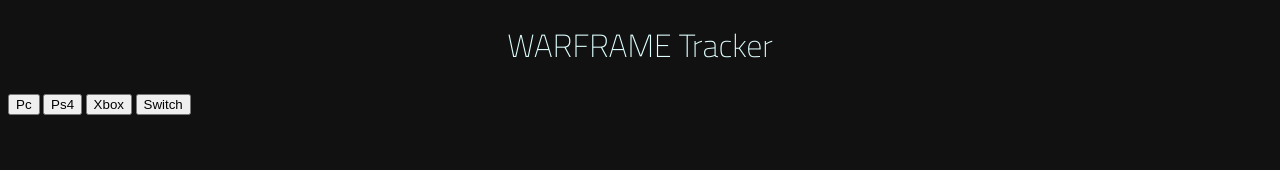
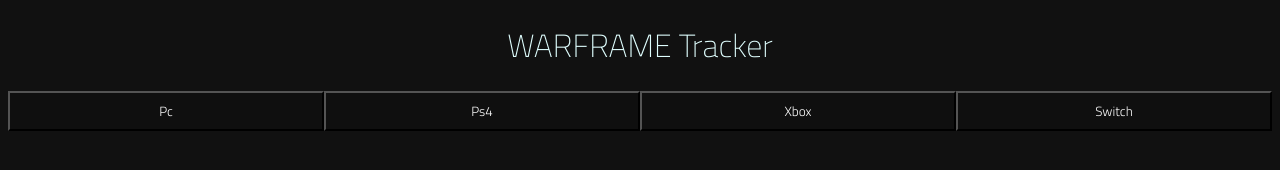
Before and after one commit to ReivaxBoido/Warframe-Tracker, a plain HTML site: page index.html in a window 1280 px wide. Drawn offline with Linux system fonts and the light colour scheme.

Commit message:
Refined button design using css

```diff
--- a/index.html
+++ b/index.html
@@ -1,7 +1,7 @@
 <!DOCTYPE html>
 <html>
 <head>
-    <title>Warframe Stat</title>
+    <title>Warframe Tracker</title>
     <link rel="stylesheet" href="script.css">
     <link rel="preconnect" href="https://fonts.gstatic.com">
     <link href="https://fonts.googleapis.com/css2?family=Titillium+Web:wght@200;300;600&display=swap" rel="stylesheet">
@@ -10,10 +10,12 @@
 
 <header>
     <h1>WARFRAME Tracker</h1>
-    <button onclick=Platform(id) id="pc">Pc</button>
-    <button onclick=Platform(id) id="ps4">Ps4</button>
-    <button onclick=Platform(id) id="xb1">Xbox</button>
-    <button onclick=Platform(id) id="swi">Switch</button>
+    <div id="platformButton">
+        <button onclick=Platform(id) id="pc">Pc</button>
+        <button onclick=Platform(id) id="ps4">Ps4</button>
+        <button onclick=Platform(id) id="xb1">Xbox</button>
+        <button onclick=Platform(id) id="swi">Switch</button>
+    </div>
 </header>
 
 <body>
--- a/script.css
+++ b/script.css
@@ -35,6 +35,19 @@ a:hover {
 a:active {
     text-decoration: none;
     color: limegreen;
+}
+
+#platformButton {
+    display: flex;
+    justify-content: space-around;
+}
+
+#platformButton > button{
+    font-family: 'Titillium Web', sans-serif;
+    height: 40px;
+    width: 100%;
+    background-color: rgb(15, 15, 15);
+    color: white;
 }
 
 .Title {
```
